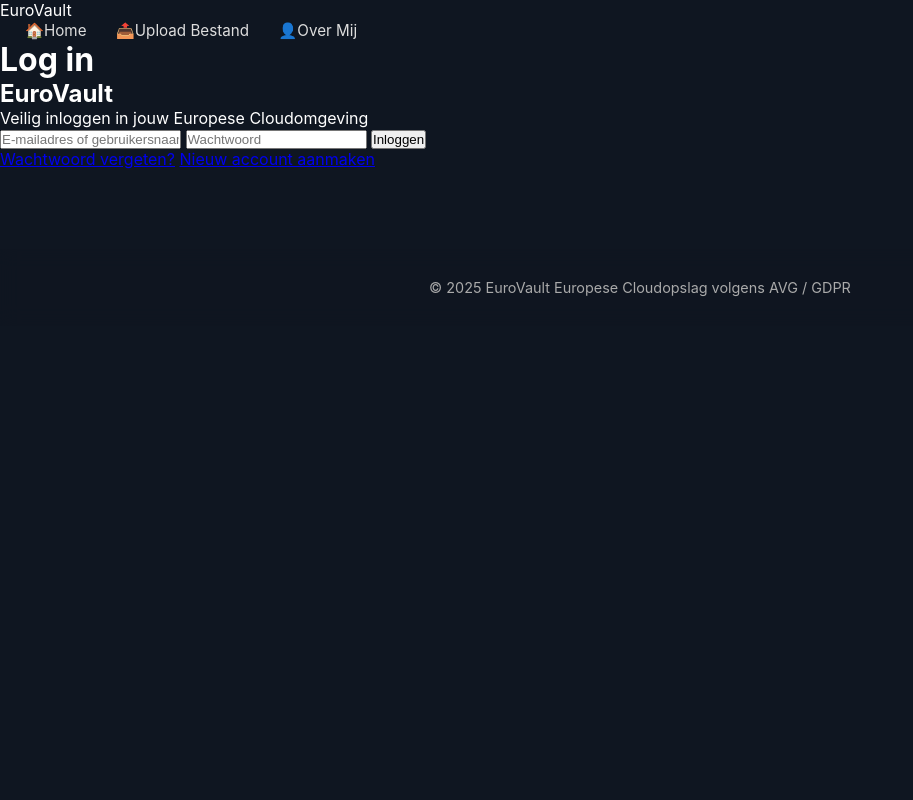
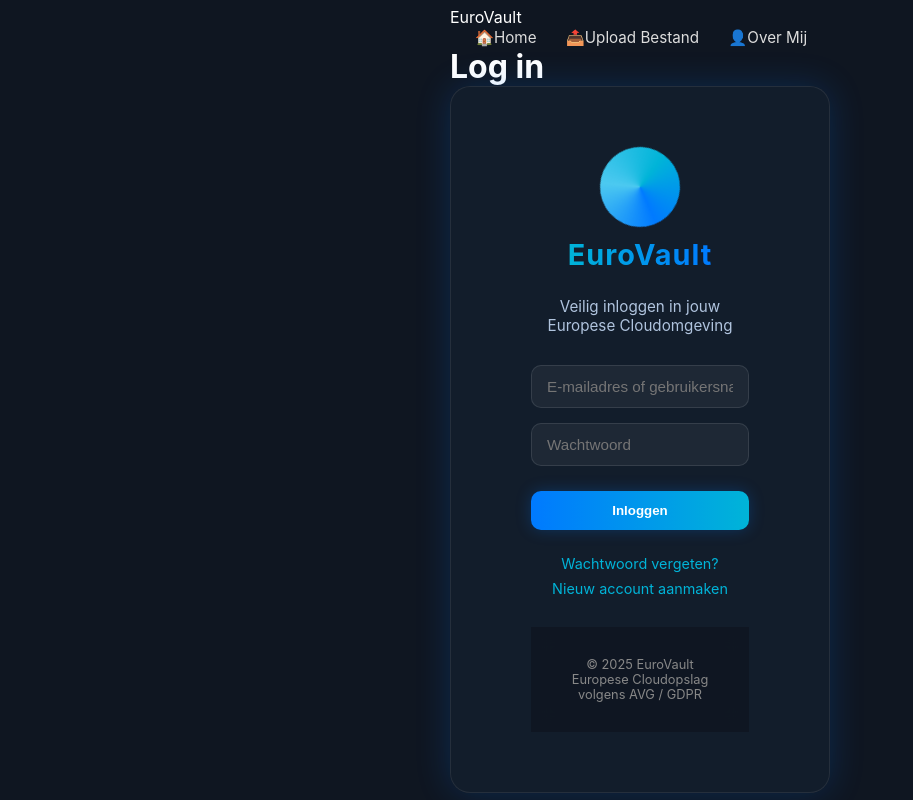
Before and after one commit to wishaand/leepiipaatii94, a Flask app: page /login in a window 1280 px wide. Shown: the whole page, without its empty margins (0-913 px from the left). Run offline with Flask 3, Linux system fonts and the light colour scheme.

Commit message:
ik heb hier de styles aangepast zodat het loginvak in het midden staat

```diff
--- a/app/static/css/style.css
+++ b/app/static/css/style.css
@@ -208,3 +208,147 @@
     padding: 70px 10%;
   }
 }
+login pagina
+.login-body {
+  background-color: #0f1621;
+  display: flex;
+  align-items: center;
+  justify-content: center;
+  height: 100vh;
+  color: #fff;
+  font-family: 'Inter', 'Helvetica Neue', Arial, sans-serif;
+}
+
+/* Container */
+.login-container {
+  background: rgba(20, 30, 45, 0.95);
+  border: 1px solid rgba(255,255,255,0.08);
+  border-radius: 20px;
+  padding: 60px 80px;
+  text-align: center;
+  width: 380px;
+  box-shadow: 0 0 35px rgba(0, 122, 255, 0.2);
+  backdrop-filter: blur(15px);
+  animation: fadeIn 1s ease-out;
+}
+
+/* Logo en animatie */
+.eurovault-logo {
+  position: relative;
+  display: flex;
+  flex-direction: column;
+  align-items: center;
+  margin-bottom: 25px;
+}
+
+.eurovault-logo h1 {
+  font-size: 1.8rem;
+  background: linear-gradient(90deg, #00b4d8, #007aff);
+  -webkit-background-clip: text;
+  -webkit-text-fill-color: transparent;
+  font-weight: 700;
+  letter-spacing: 1px;
+}
+
+.logo-ring {
+  width: 80px;
+  height: 80px;
+  border-radius: 50%;
+  margin-bottom: 10px;
+  background: conic-gradient(from 0deg, #00b4d8, #007aff, #4cc9f0, #00b4d8);
+  animation: spin 6s linear infinite;
+}
+
+@keyframes spin {
+  from { transform: rotate(0deg); }
+  to { transform: rotate(360deg); }
+}
+
+/* Subtitel */
+.login-subtitle {
+  font-size: 0.95rem;
+  color: #b0c4de;
+  margin-bottom: 30px;
+}
+
+/* Formulier */
+.login-form {
+  display: flex;
+  flex-direction: column;
+  gap: 15px;
+}
+
+.login-form input {
+  background-color: rgba(255,255,255,0.05);
+  border: 1px solid rgba(255,255,255,0.1);
+  color: #fff;
+  padding: 12px 15px;
+  border-radius: 10px;
+  font-size: 0.95rem;
+  transition: all 0.3s ease;
+}
+
+.login-form input:focus {
+  border-color: #00b4d8;
+  outline: none;
+  box-shadow: 0 0 10px rgba(0,180,216,0.3);
+}
+
+.login-form button {
+  background: linear-gradient(90deg, #007aff, #00b4d8);
+  color: white;
+  border: none;
+  padding: 12px;
+  border-radius: 10px;
+  cursor: pointer;
+  font-weight: 600;
+  transition: all 0.3s ease;
+  margin-top: 10px;
+  box-shadow: 0 0 15px rgba(0,122,255,0.25);
+}
+
+.login-form button:hover {
+  transform: translateY(-2px);
+  box-shadow: 0 0 25px rgba(0,180,216,0.5);
+}
+
+/* Links */
+.login-links {
+  margin-top: 25px;
+  display: flex;
+  flex-direction: column;
+  gap: 8px;
+}
+
+.login-links a {
+  color: #00b4d8;
+  text-decoration: none;
+  font-size: 0.9rem;
+}
+
+.login-links a:hover {
+  text-decoration: underline;
+}
+
+/* Footer */
+.login-footer {
+  margin-top: 30px;
+  font-size: 0.8rem;
+  color: #888;
+}
+
+/* Fade animatie */
+@keyframes fadeIn {
+  from { opacity: 0; transform: translateY(15px); }
+  to { opacity: 1; transform: translateY(0); }
+}
+.login-body {
+  background-color: #0f1621;
+  display: flex;
+  align-items: center;
+  justify-content: center;
+  height: 100vh;
+  color: #fff;
+  font-family: 'Inter', 'Helvetica Neue', Arial, sans-serif;
+  margin: 0;
+}
--- a/app/templates/base.html
+++ b/app/templates/base.html
@@ -3,7 +3,7 @@
 <head>
   <meta charset="utf-8" />
   <meta name="viewport" content="width=device-width, initial-scale=1" />
-  <title>{{ title or "EuroVault" }}</title>
+  <title>{{"title" }}</title>
   <link rel="stylesheet" href="{{ url_for('static', filename='css/style.css') }}">
   <style>
     .flash-messages {
```
